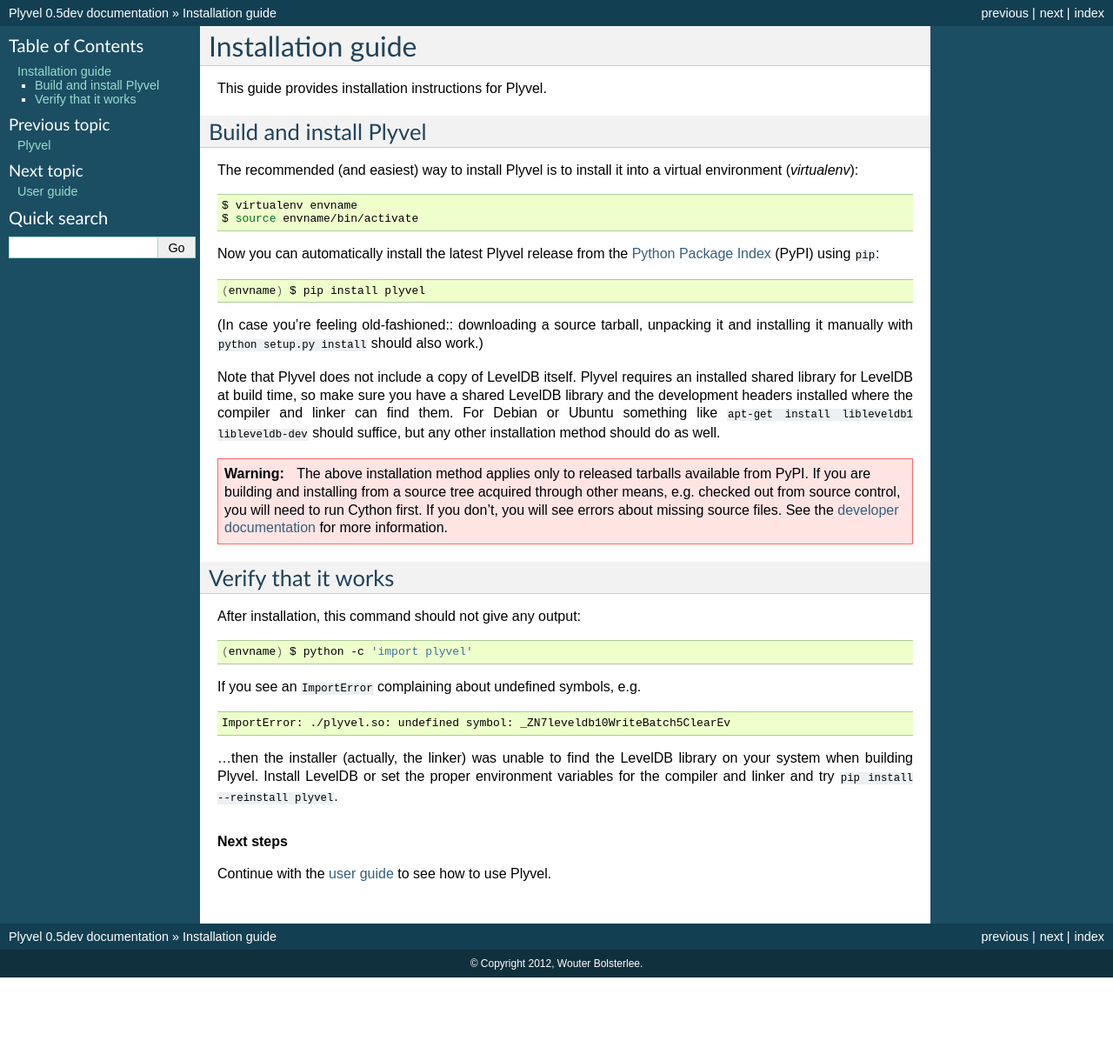
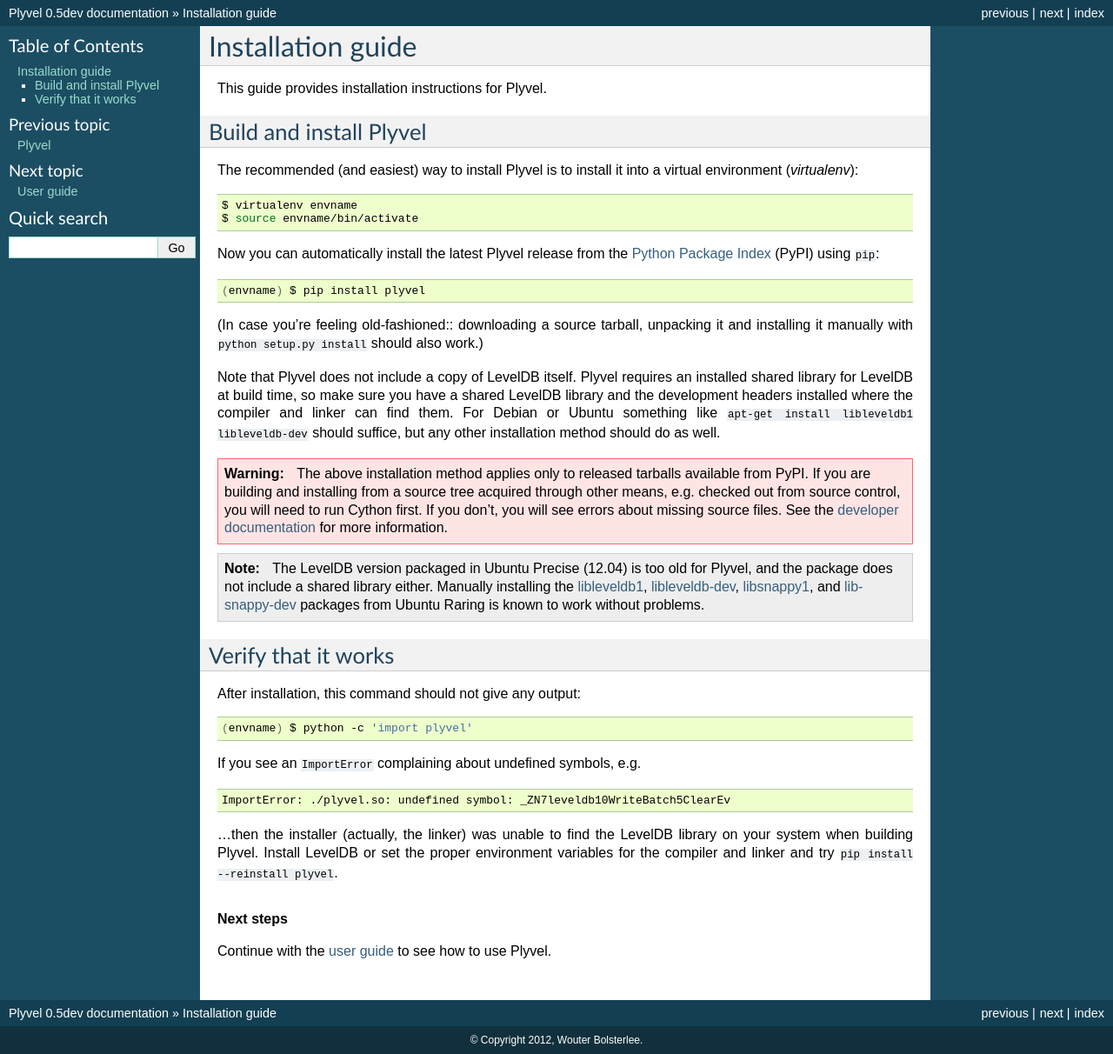
Before and after one commit to wbolster/plyvel, a Sphinx documentation site: the page built from doc/installation.rst, in a window 1280 px wide. Shown: the whole page at 87% size. Built offline with Sphinx 7.4.7, drawn with Linux system fonts in a browser that asks for light colours; before the commit the page ends 1124 px from its top, so only the background shows below that.

Commit message:
Add note about outdated LevelDB packages in Ubuntu 12.04

```diff
--- a/doc/installation.rst
+++ b/doc/installation.rst
@@ -41,6 +41,17 @@
    files. See the :doc:`developer documentation <developer>` for more
    information.
 
+.. note::
+
+   The LevelDB version packaged in Ubuntu Precise (12.04) is too old for Plyvel,
+   and the package does not include a shared library either. Manually installing
+   the
+   `libleveldb1 <http://packages.ubuntu.com/search?keywords=libleveldb1>`_,
+   `libleveldb-dev <http://packages.ubuntu.com/search?keywords=libleveldb-dev>`_,
+   `libsnappy1 <http://packages.ubuntu.com/search?keywords=libsnappy1>`_, and
+   `libsnappy-dev <http://packages.ubuntu.com/search?keywords=libsnappy-dev>`_
+   packages from Ubuntu Raring is known to work without problems.
+
 
 Verify that it works
 ====================
```
